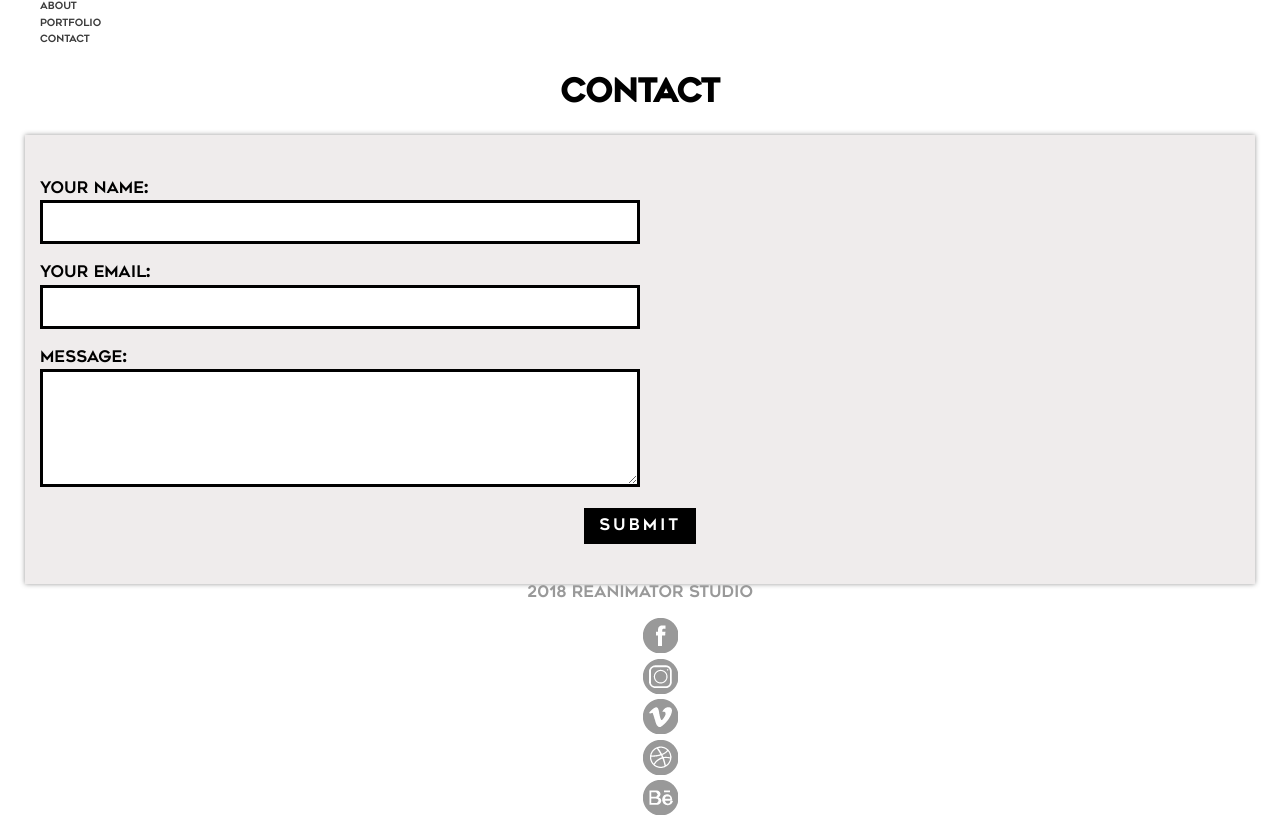
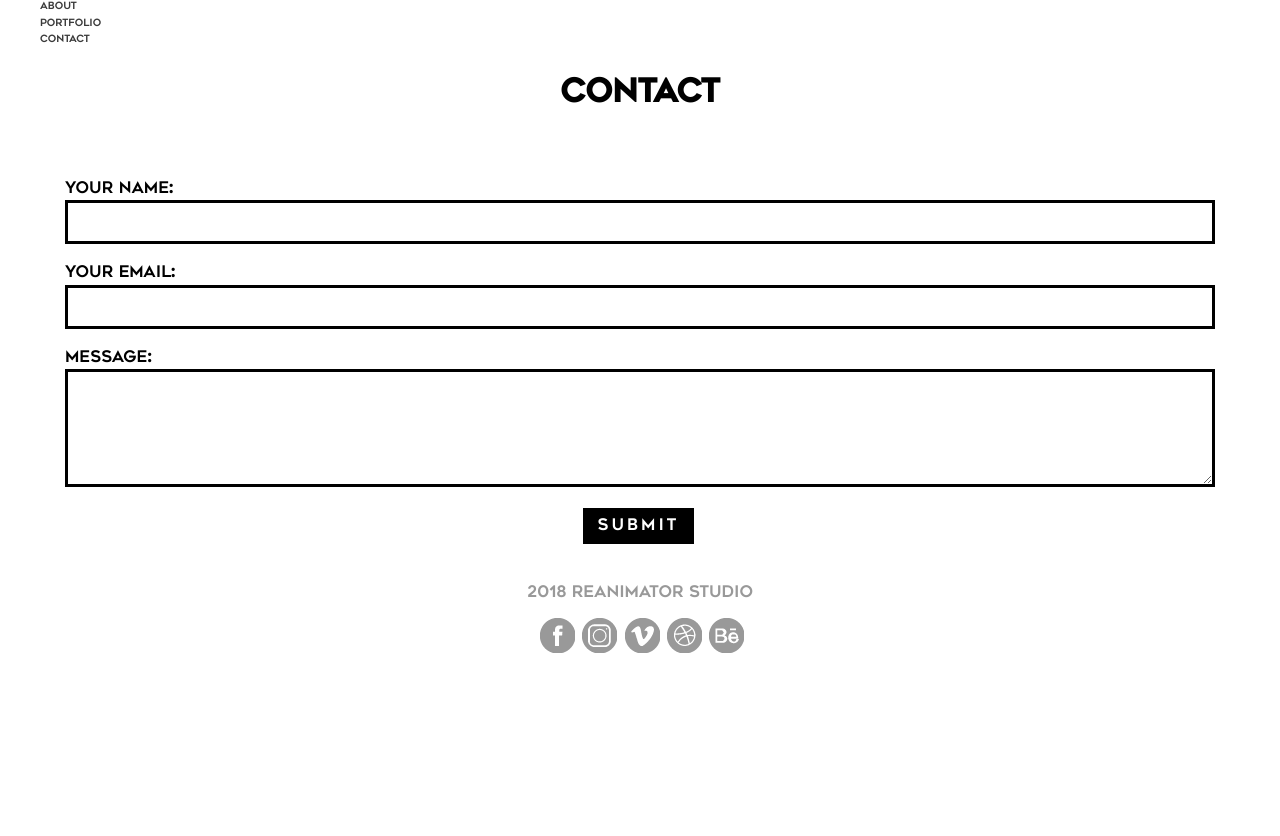
Before and after one commit to JuniorSelister/reanimatorstudio, a PHP site: page /contact.html in a window 1280 px wide. Shown: the part 88-924 px from the top of the page. After the commit the page ends 741 px from the top, so only its background shows below. Run offline with PHP 8.4, Linux system fonts and the light colour scheme.

Commit message:
Files has been updated

```diff
--- a/css/style.css
+++ b/css/style.css
@@ -330,6 +330,9 @@ template {
   .content-page__subtitle {
     padding-top: 20px;
     font-size: 35px; }
+    @media (max-width: 992px) {
+      .content-page__subtitle {
+        padding-top: 10px; } }
   .content-page__info {
     color: #3a3a3a;
     line-height: 22px;
@@ -348,8 +351,8 @@ template {
         font-size: 15px; } }
     @media (min-width: 992px) {
       .content-page__info {
-        margin-top: 30px;
-        padding-bottom: 30px;
+        margin-top: 10px;
+        padding-bottom: 10px;
         font-size: 22px;
         letter-spacing: 7px; } }
   @media (min-width: 576px) {
@@ -358,7 +361,7 @@ template {
       position: relative;
       clear: auto;
       text-align: center; } }
-  @media (min-width: 768px) {
+  @media (max-width: 768px) {
     .content-page__img {
       margin-top: 10px;
       padding-bottom: 10px; } }
@@ -370,15 +373,13 @@ template {
       height: 600px; } }
 
 .form {
-  background-color: #efecec;
-  margin-left: -15px;
-  margin-right: -15px;
-  padding: 40px 15px 40px 15px;
-  box-shadow: 0 0 5px #989898; }
+  margin-left: 10px;
+  margin-right: 10px;
+  padding: 40px 15px 40px 15px; }
   .form__group {
     margin-bottom: 15px; }
   .form__field {
-    width: 50%;
+    width: 100%;
     border: 3px solid #000;
     padding: 10px 5px; }
   .form__label {
@@ -393,9 +394,18 @@ template {
     padding: 6px 12px;
     cursor: pointer;
     display: block;
-    margin: 0 auto;
+    margin-left: 43%;
     font-weight: lighter;
     letter-spacing: 3px; }
+    @media (min-width: 576px) {
+      .form__btn {
+        margin-left: 44%; } }
+    @media (min-width: 768px) {
+      .form__btn {
+        margin-left: 45%; } }
+    @media (min-width: 992px) {
+      .form__btn {
+        margin-left: 45%; } }
 
 .logo {
   background-image: url("../img/logo_160x48.png");
@@ -493,15 +503,19 @@ template {
   margin: 0 auto; }
 
 .footer {
+  margin-top: 20px;
   text-align: center;
   position: relative;
   color: #999999;
   overflow: hidden;
-  width: 100%; }
+  margin: 0 auto; }
+  .footer__list-links {
+    margin-left: -34px; }
   .footer_list {
     position: relative;
-    clear: left;
-    list-style-type: none; }
+    display: inline;
+    list-style-type: none;
+    padding-right: 2px; }
 
 .header {
   background-color: #fff;
--- a/sass/components/_content-page.scss
+++ b/sass/components/_content-page.scss
@@ -12,6 +12,9 @@
     &__subtitle{
         padding-top: 20px;
         font-size: 35px;
+        @media(max-width: $breakpoint-lg) {
+            padding-top:10px;
+        }
     }
 
     &__info {
@@ -31,8 +34,8 @@
             font-size: 15px;
         }
         @media(min-width: $breakpoint-lg) {
-            margin-top: 30px;
-            padding-bottom: 30px;
+            margin-top: 10px;
+            padding-bottom: 10px;
             font-size: 22px;
             letter-spacing: 7px;
         }
@@ -45,7 +48,7 @@
             clear: auto;
             text-align: center;
         }
-        @media(min-width: $breakpoint-md) {
+        @media(max-width: $breakpoint-md) {
             margin-top: 10px;
             padding-bottom: 10px;
         }
--- a/sass/components/_form.scss
+++ b/sass/components/_form.scss
@@ -1,15 +1,13 @@
 .form{
-    background-color: #efecec;
-    margin-left: -15px;
-    margin-right: -15px;
+    margin-left: 10px;
+    margin-right: 10px;
     padding: 40px 15px 40px 15px;
-    box-shadow: 0 0 5px #989898;
 
     &__group{
         margin-bottom: 15px;
     }
     &__field{
-        width: 50%;
+        width: 100%;
         border: 3px solid $color-item;
         padding: 10px 5px;
     }
@@ -21,14 +19,23 @@
         font-size: 22px;
     }
     &__btn{
-        border: 3px solid $color-item;
-        background-color: $color-item;
+        border: 3px solid #000;
+        background-color: #000;
         color: #fff;
         padding: 6px 12px;
         cursor: pointer;
         display: block;
-        margin: 0 auto;
+        margin-left: 43%;
         font-weight: lighter;
         letter-spacing: 3px;
+        @media(min-width: $breakpoint-sm){
+            margin-left: 44%;
+        }
+        @media(min-width: $breakpoint-md){
+            margin-left: 45%;
+        }
+        @media(min-width: $breakpoint-lg){
+            margin-left: 45%;
+        }
     }
 }
--- a/sass/layout/_footer.scss
+++ b/sass/layout/_footer.scss
@@ -1,13 +1,19 @@
 .footer{
+    margin-top: 20px;
     text-align: center;
     position: relative;
     color: $color-footer;
     overflow: hidden;
-    width: 100%;
+    margin: 0 auto;
+
+    &__list-links{
+        margin-left: -34px;
+    }
 
     &_list{
         position: relative;
-        clear:left;
+        display: inline;
         list-style-type: none;
+        padding-right: 2px;
     }
 }
```
